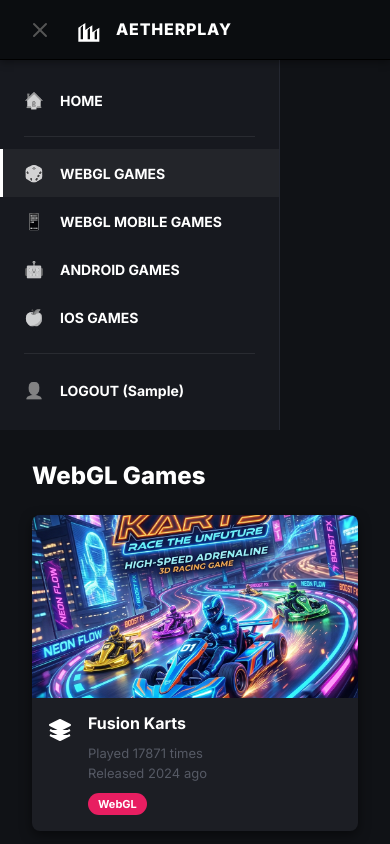
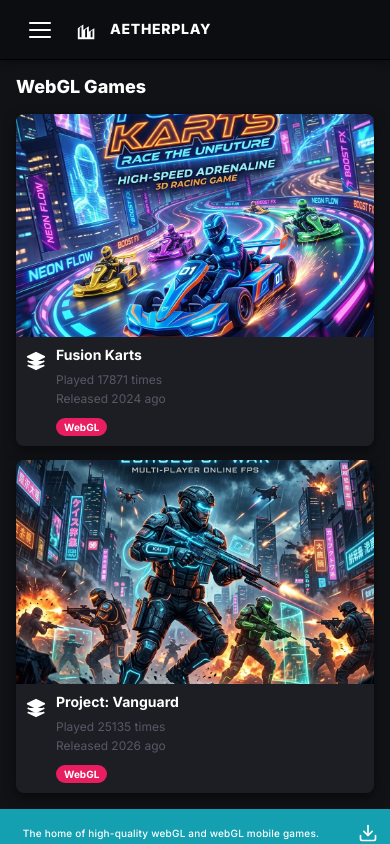
Before and after one commit to TEXxOP/gaming_project, a React (Vite) app: page /games in a window 390 px wide. Shown: the top 844 px of the page. Built offline with nearby package versions, Linux system fonts and the light colour scheme; no server answers; sample sign-in values are in the browser's storage.

Commit message:
feat: complete mobile responsive design - hamburger menu, sidebar drawer, responsive cards, game page, gallery, footer

```diff
--- a/src/components/Footer.css
+++ b/src/components/Footer.css
@@ -36,3 +36,25 @@
 .btn-download:hover {
   background-color: rgba(0, 0, 0, 0.1);
 }
+
+/* ─── Mobile Responsive ─── */
+@media (max-width: 768px) {
+  .app-footer {
+    padding: 0 12px;
+  }
+
+  .footer-content p {
+    font-size: 11px;
+    padding-right: 48px; /* avoid overlap with download button */
+  }
+
+  .btn-download {
+    width: 44px;
+  }
+}
+
+@media (max-width: 480px) {
+  .footer-content p {
+    font-size: 10px;
+  }
+}
--- a/src/components/GameCard.css
+++ b/src/components/GameCard.css
@@ -78,3 +78,49 @@
 .badge-mobile {
   background-color: var(--badge-orange);
 }
+
+/* ─── Mobile Responsive ─── */
+@media (max-width: 768px) {
+  .game-card:hover {
+    transform: none;  /* Disable hover lift on touch devices */
+  }
+
+  .card-info {
+    padding: 12px;
+    gap: 12px;
+  }
+
+  .card-icon svg {
+    width: 20px;
+    height: 20px;
+  }
+
+  .card-title {
+    font-size: 15px;
+    margin-bottom: 4px;
+  }
+
+  .card-stat {
+    font-size: 12px;
+  }
+
+  .badge {
+    font-size: 10px;
+    padding: 3px 8px;
+  }
+}
+
+@media (max-width: 480px) {
+  .card-image-box {
+    aspect-ratio: 16/10;
+  }
+
+  .card-info {
+    padding: 10px;
+    gap: 10px;
+  }
+
+  .card-title {
+    font-size: 14px;
+  }
+}
--- a/src/components/Header.css
+++ b/src/components/Header.css
@@ -17,7 +17,8 @@
   height: 100%;
 }
 
-.btn-close {
+/* Desktop close button */
+.btn-close-desktop {
   color: #555;
   display: flex;
   align-items: center;
@@ -27,8 +28,49 @@
   transition: color var(--transition-fast);
 }
 
-.btn-close:hover {
+.btn-close-desktop:hover {
   color: #fff;
+}
+
+/* Mobile hamburger button */
+.btn-menu {
+  display: none;
+  align-items: center;
+  justify-content: center;
+  width: 48px;
+  height: 100%;
+  color: #fff;
+}
+
+.hamburger {
+  display: flex;
+  flex-direction: column;
+  gap: 5px;
+  width: 22px;
+}
+
+.hamburger span {
+  display: block;
+  height: 2px;
+  width: 100%;
+  background-color: #fff;
+  border-radius: 2px;
+  transition: all 0.3s ease;
+  transform-origin: center;
+}
+
+/* Animated X when open */
+.hamburger.open span:nth-child(1) {
+  transform: translateY(7px) rotate(45deg);
+}
+
+.hamburger.open span:nth-child(2) {
+  opacity: 0;
+  transform: scaleX(0);
+}
+
+.hamburger.open span:nth-child(3) {
+  transform: translateY(-7px) rotate(-45deg);
 }
 
 .header-brand {
@@ -51,3 +93,22 @@
   text-transform: uppercase;
   font-family: inherit;
 }
+
+@media (max-width: 768px) {
+  .btn-close-desktop {
+    display: none;
+  }
+
+  .btn-menu {
+    display: flex;
+  }
+
+  .header-brand h1 {
+    font-size: 14px;
+  }
+
+  .factory-icon {
+    width: 22px;
+    height: 22px;
+  }
+}
--- a/src/components/Header.jsx
+++ b/src/components/Header.jsx
@@ -1,16 +1,32 @@
 import React from 'react';
 import './Header.css';
 
-const Header = () => {
+const Header = ({ onMenuToggle, sidebarOpen }) => {
   return (
     <header className="app-header">
       <div className="header-left">
-        <button className="btn-close" aria-label="Close">
+        {/* Hamburger menu - visible only on mobile */}
+        <button
+          className="btn-menu"
+          onClick={onMenuToggle}
+          aria-label={sidebarOpen ? 'Close menu' : 'Open menu'}
+          aria-expanded={sidebarOpen}
+        >
+          <div className={`hamburger ${sidebarOpen ? 'open' : ''}`}>
+            <span></span>
+            <span></span>
+            <span></span>
+          </div>
+        </button>
+
+        {/* Close button - visible only on desktop */}
+        <button className="btn-close-desktop" aria-label="Close">
           <svg viewBox="0 0 24 24" width="24" height="24" stroke="currentColor" strokeWidth="2" fill="none" strokeLinecap="round" strokeLinejoin="round">
             <line x1="18" y1="6" x2="6" y2="18"></line>
             <line x1="6" y1="6" x2="18" y2="18"></line>
           </svg>
         </button>
+
         <div className="header-brand">
           <svg className="factory-icon" viewBox="0 0 24 24" width="28" height="28" fill="currentColor">
             <path d="M2,22 L2,10 L8,6 L8,12 L14,8 L14,14 L20,10 L20,22 Z M4,20 L6,20 L6,8 L4,10 Z M10,20 L12,20 L12,10 L10,12 Z M16,20 L18,20 L18,12 L16,14 Z"></path>
--- a/src/components/Layout.css
+++ b/src/components/Layout.css
@@ -7,7 +7,8 @@
 .layout-body {
   display: flex;
   flex: 1;
-  overflow: hidden; /* prevents full page scroll if content handles inner scroll */
+  overflow: hidden;
+  position: relative;
 }
 
 .layout-main {
@@ -17,8 +18,30 @@
   background-color: var(--bg-page);
 }
 
+/* Mobile backdrop overlay */
+.sidebar-backdrop {
+  display: none;
+}
+
 @media (max-width: 768px) {
-  .layout-body {
-    flex-direction: column;
+  .layout-main {
+    padding: 16px;
+  }
+
+  .sidebar-backdrop {
+    display: block;
+    position: fixed;
+    inset: 0;
+    z-index: 199;
+    background-color: rgba(0, 0, 0, 0.6);
+    backdrop-filter: blur(4px);
+    opacity: 0;
+    pointer-events: none;
+    transition: opacity 0.3s ease;
+  }
+
+  .sidebar-backdrop.visible {
+    opacity: 1;
+    pointer-events: auto;
   }
 }
--- a/src/components/Layout.jsx
+++ b/src/components/Layout.jsx
@@ -1,16 +1,39 @@
-import React from 'react';
-import { Outlet } from 'react-router-dom';
+import React, { useState, useEffect } from 'react';
+import { Outlet, useLocation } from 'react-router-dom';
 import Header from './Header';
 import Sidebar from './Sidebar';
 import Footer from './Footer';
 import './Layout.css';
 
 const Layout = () => {
+  const [sidebarOpen, setSidebarOpen] = useState(false);
+  const location = useLocation();
+
+  // Close sidebar on route change (mobile)
+  useEffect(() => {
+    setSidebarOpen(false);
+  }, [location.pathname]);
+
+  // Close sidebar on escape key
+  useEffect(() => {
+    const handleEscape = (e) => {
+      if (e.key === 'Escape') setSidebarOpen(false);
+    };
+    document.addEventListener('keydown', handleEscape);
+    return () => document.removeEventListener('keydown', handleEscape);
+  }, []);
+
   return (
     <div className="layout-root">
-      <Header />
+      <Header onMenuToggle={() => setSidebarOpen(prev => !prev)} sidebarOpen={sidebarOpen} />
       <div className="layout-body">
-        <Sidebar />
+        {/* Mobile overlay backdrop */}
+        <div
+          className={`sidebar-backdrop ${sidebarOpen ? 'visible' : ''}`}
+          onClick={() => setSidebarOpen(false)}
+          aria-hidden="true"
+        />
+        <Sidebar isOpen={sidebarOpen} onClose={() => setSidebarOpen(false)} />
         <main className="layout-main">
           <Outlet />
         </main>
--- a/src/components/Sidebar.css
+++ b/src/components/Sidebar.css
@@ -47,3 +47,33 @@
   background-color: rgba(255, 255, 255, 0.08);
   margin: 12px 24px;
 }
+
+/* ─── Mobile Drawer ─── */
+@media (max-width: 768px) {
+  .sidebar {
+    position: fixed;
+    top: var(--header-height);
+    left: 0;
+    bottom: 0;
+    z-index: 200;
+    width: 280px;
+    transform: translateX(-100%);
+    transition: transform 0.3s cubic-bezier(0.4, 0, 0.2, 1);
+    box-shadow: none;
+    will-change: transform;
+  }
+
+  .sidebar.sidebar-open {
+    transform: translateX(0);
+    box-shadow: 8px 0 24px rgba(0, 0, 0, 0.5);
+  }
+
+  .nav-item {
+    padding: 16px 24px;
+    font-size: 15px;
+  }
+
+  .nav-icon {
+    font-size: 18px;
+  }
+}
--- a/src/components/Sidebar.jsx
+++ b/src/components/Sidebar.jsx
@@ -3,11 +3,11 @@ import { NavLink } from 'react-router-dom';
 import { useAuth } from '../context/AuthContext';
 import './Sidebar.css';
 
-const Sidebar = () => {
+const Sidebar = ({ isOpen, onClose }) => {
   const { user, logInWithGoogle, logOut } = useAuth();
 
   return (
-    <aside className="sidebar">
+    <aside className={`sidebar ${isOpen ? 'sidebar-open' : ''}`}>
       <nav className="sidebar-nav">
         <NavLink to="/" className={({isActive}) => isActive ? "nav-item active" : "nav-item"}>
           <span className="nav-icon">🏠</span>
--- a/src/index.css
+++ b/src/index.css
@@ -39,3 +39,38 @@ h1, h2, h3, h4, h5, h6 {
 ::-webkit-scrollbar-thumb:hover {
   background: var(--text-muted);
 }
+
+/* ─── Mobile Global Styles ─── */
+@media (max-width: 768px) {
+  html {
+    -webkit-tap-highlight-color: transparent;
+    overscroll-behavior: none;
+  }
+
+  body {
+    -webkit-text-size-adjust: 100%;
+    padding-bottom: env(safe-area-inset-bottom);
+  }
+
+  /* Hide scrollbar for cleaner mobile UI */
+  ::-webkit-scrollbar {
+    width: 4px;
+  }
+
+  ::-webkit-scrollbar-thumb {
+    background: rgba(255, 255, 255, 0.15);
+  }
+
+  /* Ensure text doesn't overflow containers */
+  h1, h2, h3, h4, p, span {
+    overflow-wrap: break-word;
+    word-break: break-word;
+  }
+}
+
+/* Smooth scrolling on all devices */
+@media (prefers-reduced-motion: no-preference) {
+  html {
+    scroll-behavior: smooth;
+  }
+}
--- a/src/pages/Gallery.css
+++ b/src/pages/Gallery.css
@@ -20,5 +20,22 @@
 @media (max-width: 768px) {
   .games-grid {
     grid-template-columns: repeat(auto-fill, minmax(240px, 1fr));
+    gap: 16px;
+  }
+
+  .section-title {
+    font-size: 20px;
+    margin-bottom: 16px;
   }
 }
+
+@media (max-width: 480px) {
+  .games-grid {
+    grid-template-columns: 1fr;
+    gap: 14px;
+  }
+
+  .section-title {
+    font-size: 18px;
+  }
+}
--- a/src/pages/GamePage.css
+++ b/src/pages/GamePage.css
@@ -93,3 +93,104 @@
   from { opacity: 0.6; }
   to { opacity: 1; }
 }
+
+/* ─── Game Page Utility Styles ─── */
+.btn-secondary {
+  background: rgba(255, 255, 255, 0.06);
+  color: var(--text-primary);
+  padding: 8px 16px;
+  border-radius: 8px;
+  font-size: 13px;
+  font-weight: 600;
+  border: 1px solid var(--border-color);
+  transition: background var(--transition-fast);
+  white-space: nowrap;
+}
+
+.btn-secondary:hover {
+  background: rgba(255, 255, 255, 0.1);
+}
+
+.game-error {
+  display: flex;
+  flex-direction: column;
+  align-items: center;
+  justify-content: center;
+  gap: 16px;
+  height: 60vh;
+  color: var(--text-secondary);
+  font-size: 18px;
+}
+
+.glass-panel {
+  background: var(--bg-glass, rgba(28, 30, 36, 0.6));
+  border: 1px solid var(--border-color);
+}
+
+/* ─── Mobile Responsive ─── */
+@media (max-width: 768px) {
+  .game-page-container {
+    gap: 12px;
+  }
+
+  .game-top-bar {
+    flex-wrap: wrap;
+    padding: 10px 12px;
+    gap: 8px;
+    border-radius: 8px;
+  }
+
+  .game-top-bar .back-btn {
+    order: 1;
+    font-size: 12px;
+    padding: 6px 12px;
+  }
+
+  .game-top-bar .maximize-btn {
+    order: 2;
+    font-size: 12px;
+    padding: 6px 12px;
+  }
+
+  .live-title {
+    order: 3;
+    width: 100%;
+    justify-content: center;
+    font-size: 16px;
+    text-align: center;
+  }
+
+  .iframe-container {
+    min-height: 50vh;
+    border-radius: 8px;
+  }
+
+  .loader-spinner {
+    width: 40px;
+    height: 40px;
+  }
+
+  .loader-text {
+    font-size: 12px;
+  }
+}
+
+@media (max-width: 480px) {
+  .game-top-bar {
+    padding: 8px;
+  }
+
+  .live-title {
+    font-size: 14px;
+    gap: 8px;
+  }
+
+  .iframe-container {
+    min-height: 40vh;
+  }
+
+  .btn-secondary {
+    padding: 6px 10px;
+    font-size: 11px;
+  }
+}
```
